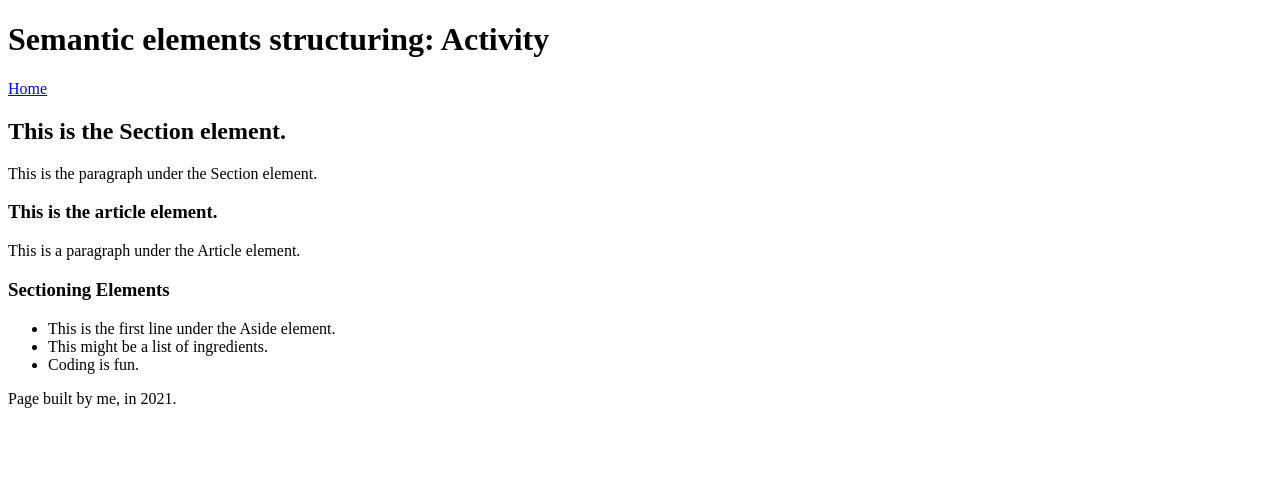
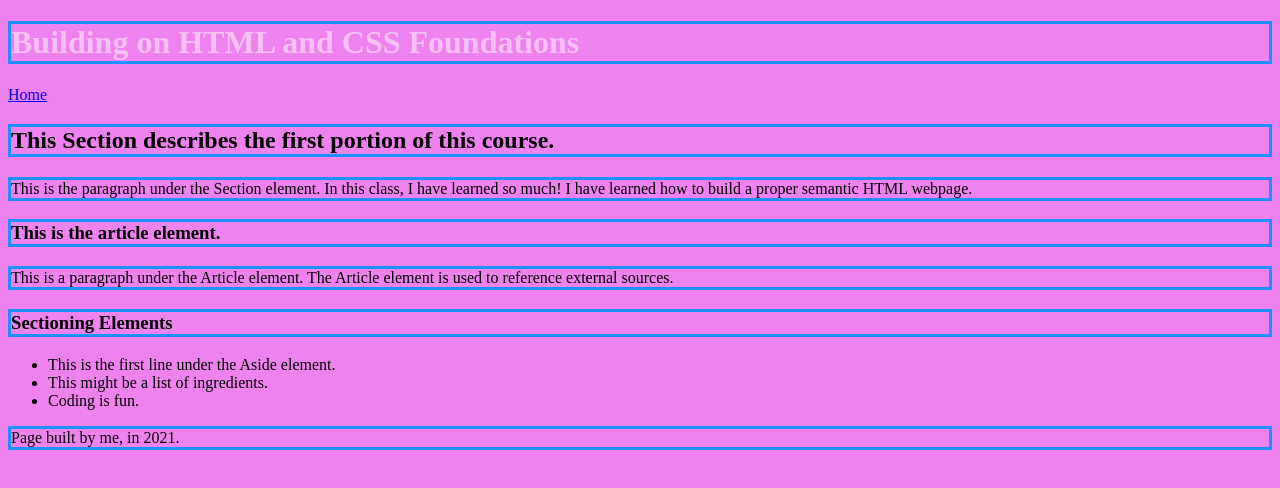
Before and after one commit to allisonann007/Portfolio, a plain HTML site: page Sectioning-elements-activity.html in a window 1280 px wide. Drawn offline with Linux system fonts and the light colour scheme; files that its build step writes are made by us from their sources.

Commit message:
Revised webpages.

```diff
--- a/Sectioning-elements-activity.html
+++ b/Sectioning-elements-activity.html
@@ -3,22 +3,23 @@
   <head>
     <meta charset="utf-8">
     <title>Sectioning Elements Activity webpage</title>
+    <link rel="stylesheet" type="text/css" href="styles.css">
   </head>
 
   <body>
     <header>
-      <h1>Semantic elements structuring: Activity</h1>
+      <h1>Building on HTML and CSS Foundations</h1>
       <nav>
         <a href="semantic-elements.html">Home</a>
       </nav>
     </header>
 
   <section>
-    <h2>This is the Section element.</h2>
-    <p>This is the paragraph under the Section element.</p>
+    <h2>This Section describes the first portion of this course.</h2>
+    <p>This is the paragraph under the Section element.  In this class, I have learned so much!  I have learned how to build a proper semantic HTML webpage.</p>
     <article>
       <h3>This is the article element.</h3>
-      <p>This is a paragraph under the Article element.</p>
+      <p>This is a paragraph under the Article element.  The Article element is used to reference external sources.</p>
     </article>
     <aside>
       <h3>Sectioning Elements</h3>
```
Also changed, not shown: semantic-elements.html (+1 -0 lines).
